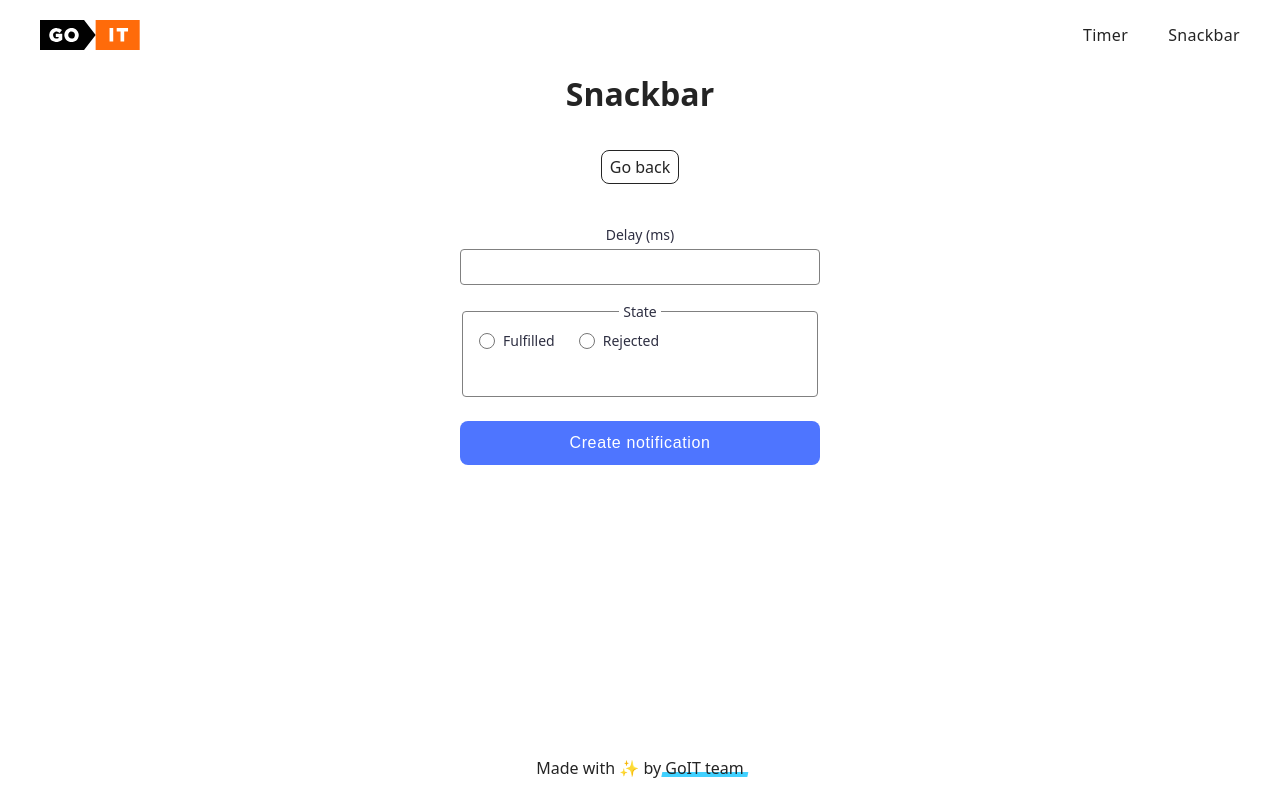
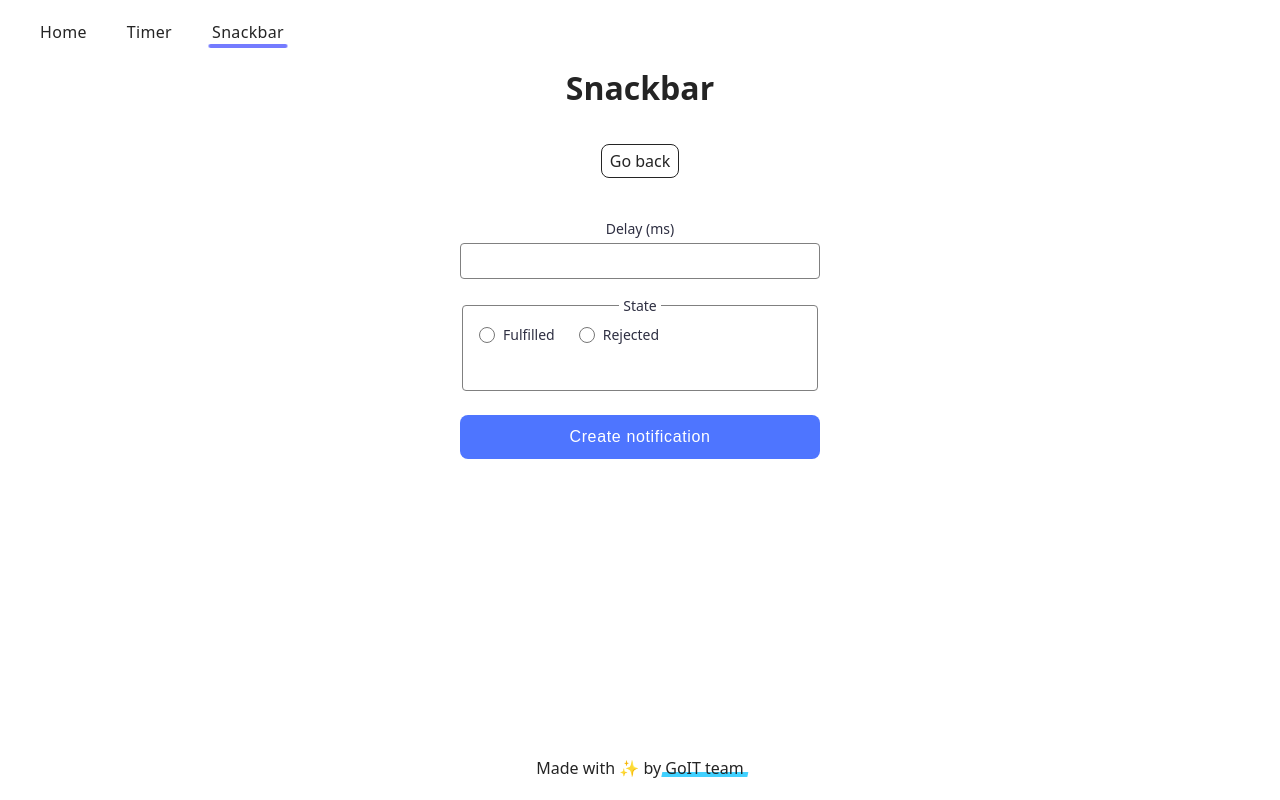
Before and after one commit to tetiana01kovpak/goit-js-hw-10, a plain HTML site: page 2-snackbar.html in a window 1280 px wide. Drawn offline with Linux system fonts and the light colour scheme.

Commit message:
Deploying to gh-pages from @ tetiana01kovpak/goit-js-hw-10@d778609fa95567d581567e4c2a3b67eb00496544 🚀

```diff
--- a/2-snackbar.html
+++ b/2-snackbar.html
@@ -15,25 +15,20 @@
     <header class="header">
       <div class="container">
         <nav class="nav">
-      <a class="nav-logo" href="./index.html" aria-label="Site logo">
-        <svg class="nav-logo-icon" width="100" height="30">
-          <use href="/goit-js-hw-10/assets/sprite-E8vg0sBb.svg#logo"></use>
-        </svg>
-      </a>
           <ul class="nav-list">
             <li class="nav-item">
-          <a class="nav-link {=$highlight-act}" href="./1-timer.html">Timer</a>
+              <a class="nav-link" href="./index.html">Home</a>
             </li>
             <li class="nav-item">
-          <a class="nav-link {=$highlight-act}" href="./2-snackbar.html"
-            >Snackbar</a
-          >
+              <a class="nav-link" href="./1-timer.html">Timer</a>
+            </li>
+            <li class="nav-item">
+              <a class="nav-link active" href="./2-snackbar.html">Snackbar</a>
             </li>
           </ul>
         </nav>
       </div>
     </header>
-
 
     <main>
       <div class="container">
```
Also changed, not shown: 1-timer.html (+4 -9 lines), index.html (+20 -3 lines), assets/sprite-E8vg0sBb.svg (deleted). Lines whose indentation alone changed are shown as unchanged.
